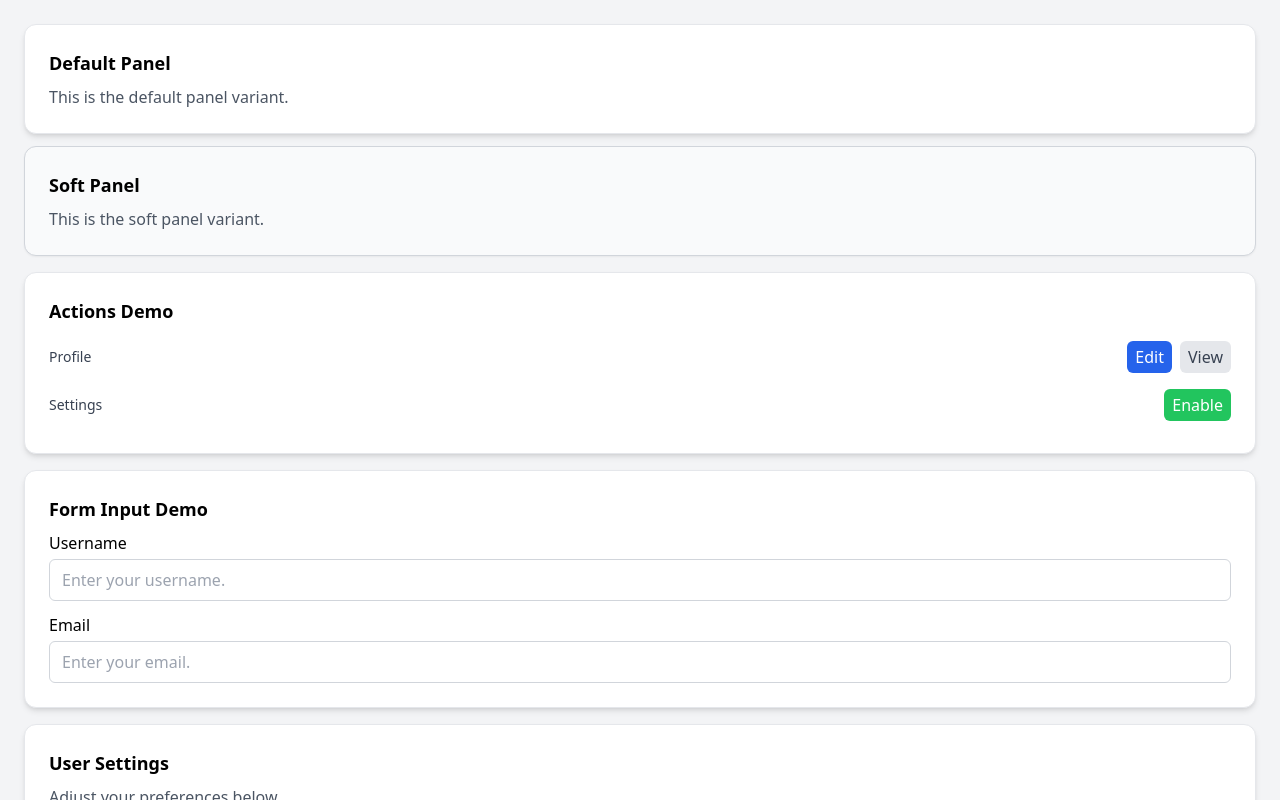
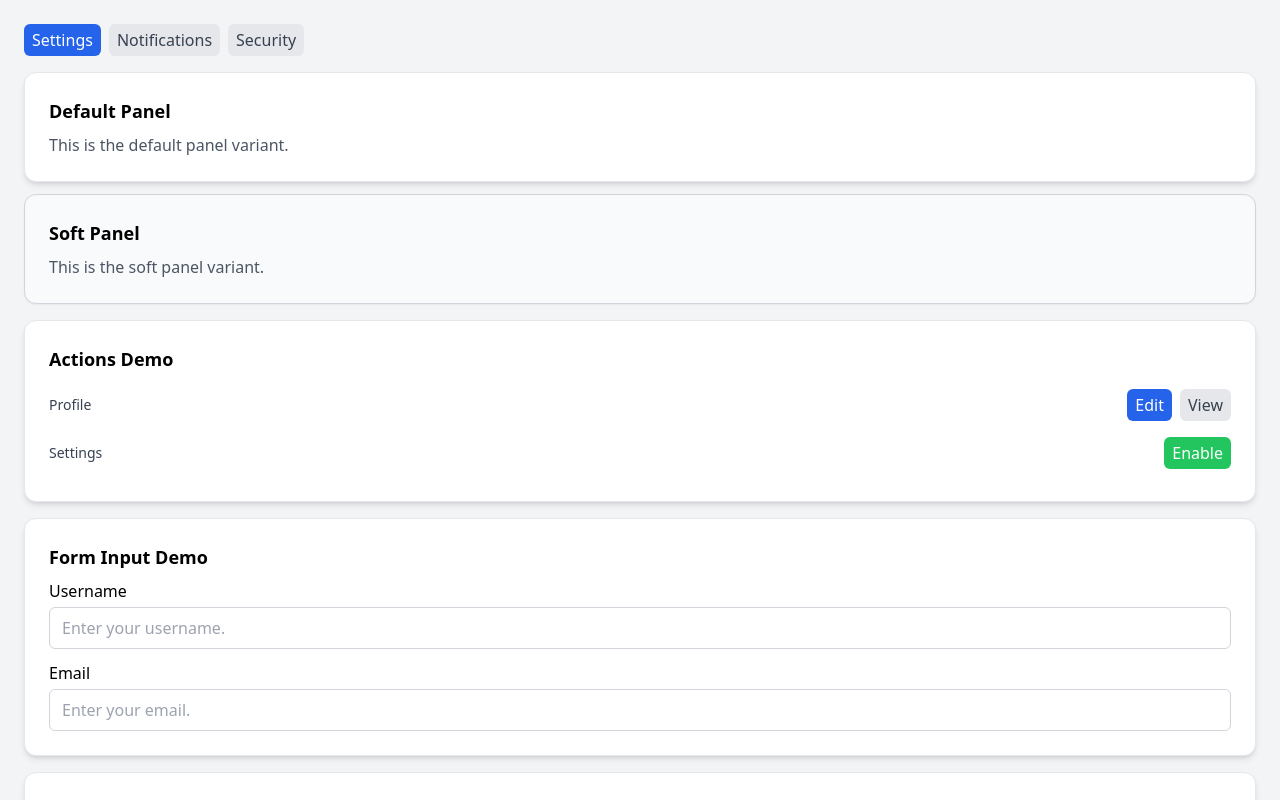
Before and after one commit to gaiabulbanix/react-onboarding-projects-v3, a React (Vite) app in the folder r9-tailwind-foundations/: page / in a window 1280 px wide. Shown: the top 800 px of the page. Built offline with nearby package versions, Linux system fonts and the light colour scheme.

Commit message:
feat: added simple navigation to App.jsx

```diff
--- a/r9-tailwind-foundations/src/App.jsx
+++ b/r9-tailwind-foundations/src/App.jsx
@@ -5,11 +5,41 @@ import SettingsPanel from "./pages/SettingsPanel";
 import NotificationSettings from "./pages/NotificationSettings";
 import PasswordSecurity from "./pages/PasswordSecurity";
 import Button from "./components/scaffold/Button";
+import { useState } from "react"
 
 export default function App() {
+
+  const [activePage, setActivePage] = useState("settings");
+
   return (
     <div className="min-h-screen bg-gray-100 p-6">
-      <Panel title="Default Panel">
+      <div className="flex gap-2">
+        <Button
+          size="sm"
+          variant={activePage === "settings" ? "primary" : "secondary"}
+          onClick={() => setActivePage("settings")}
+        >
+          Settings
+        </Button>
+
+        <Button
+          size="sm"
+          variant={activePage === "notifications" ? "primary" : "secondary"}
+          onClick={() => setActivePage("notifications")}
+        >
+          Notifications
+        </Button>
+
+        <Button
+          size="sm"
+          variant={activePage === "security" ? "primary" : "secondary"}
+          onClick={() => setActivePage("security")}
+        >
+          Security
+        </Button>
+      </div>
+
+      <Panel title="Default Panel" className="mt-4">
         <p className="text-gray-600">This is the default panel variant.</p>
       </Panel>
 
@@ -46,11 +76,12 @@ export default function App() {
         />
       </Panel>
 
-      <SettingsPanel />
+      {activePage === "settings" && <SettingsPanel />}
 
-      <NotificationSettings />
+      {activePage === "notifications" && <NotificationSettings />}
 
-      <PasswordSecurity />
+      {activePage === "security" && <PasswordSecurity />}
+
     </div >
   );
 }
```
